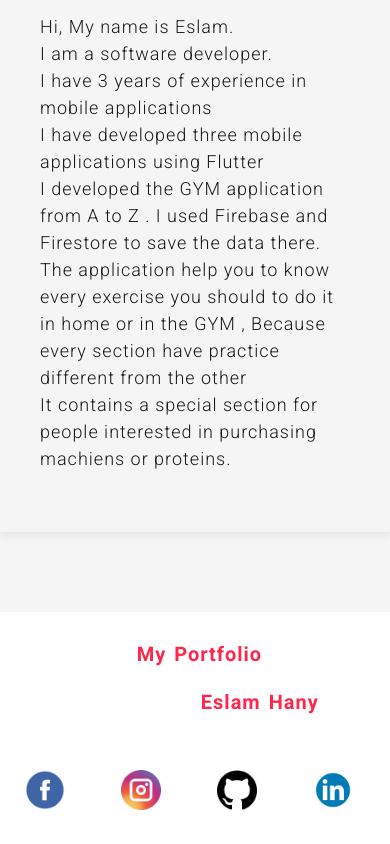
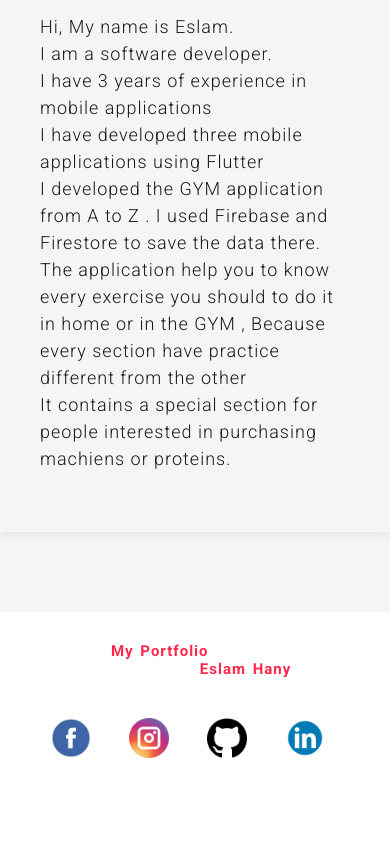
Before and after one commit to EslamHany2002/my-webo, a plain HTML site: page index.html in a window 390 px wide. Shown: the part 1796-2640 px from the top of the page. After the commit the page ends 2588 px from the top, so only its background shows below. Drawn offline with Linux system fonts and the light colour scheme.

Commit message:
edit footer

```diff
--- a/css/style.css
+++ b/css/style.css
@@ -654,6 +654,7 @@ header ul li a:hover{
    font-weight: bold;
    color: var(--primaryColor);
 }
+
 .Social {
     margin-top: 3.5rem;
 }
@@ -667,7 +668,21 @@ header ul li a:hover{
 .Social img:hover{
     transform: scale(1.2);
 }
-
+@media(max-width:425px){
+    .footer-2 .container {
+        font-size: 15px;
+    }
+    .Social {
+        margin-top: 2.5rem;
+    }
+    .Social img {
+        width: 2.5rem;
+        margin-right: 1.5rem;
+        margin-left: 10px;
+    }
+}
+/*  */
+/*  */
 
 .contaniner-r{
     position: relative;
```
